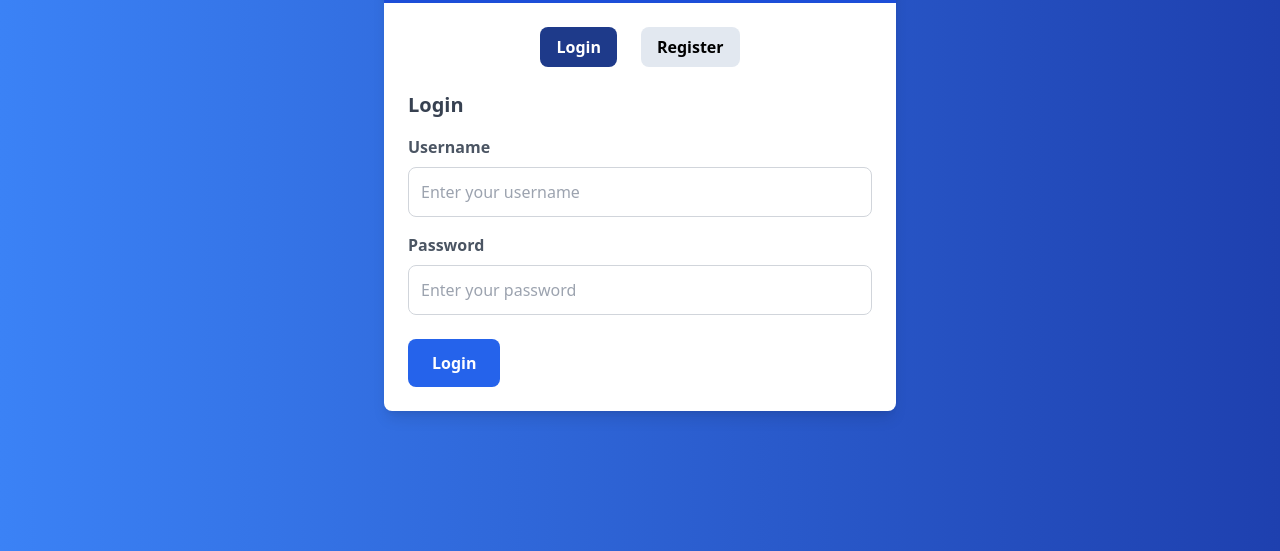
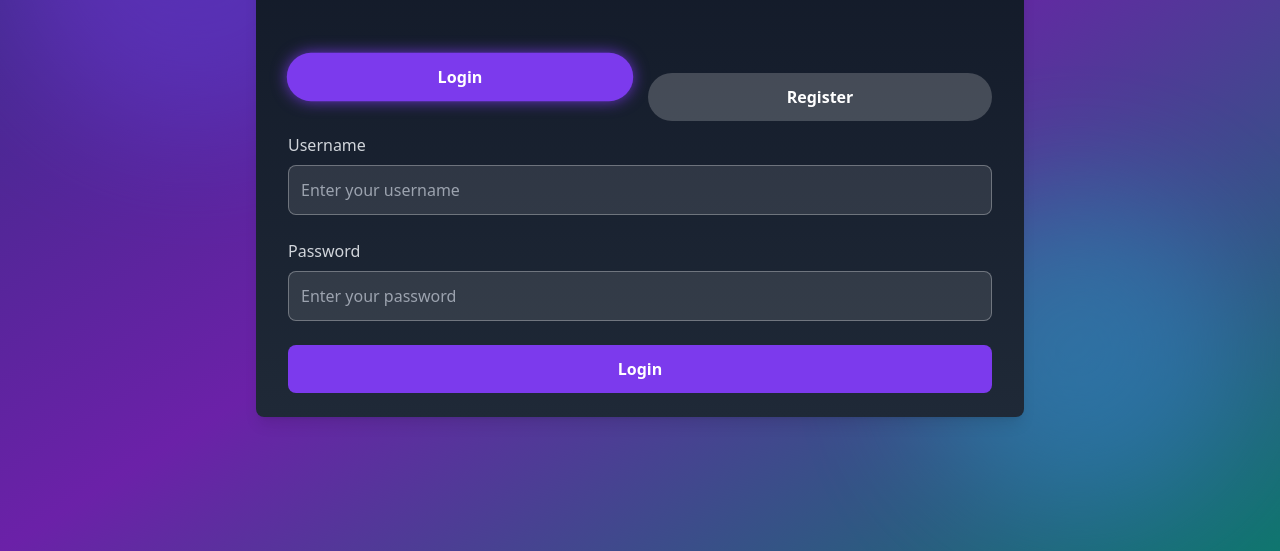
Before and after one commit to prakash2903/christmas-hackathon, a plain HTML site: page frontend/index.html in a window 1280 px wide. Shown: the part 249-800 px from the top of the page. Drawn offline with nearby package versions, Linux system fonts and the light colour scheme.

Commit message:
add transitions - index

```diff
--- a/frontend/index.html
+++ b/frontend/index.html
@@ -3,131 +3,149 @@
 <head>
     <meta charset="UTF-8">
     <meta name="viewport" content="width=device-width, initial-scale=1.0">
-    <title>Welcome | Personal Data Vault</title>
+    <title>Welcome | Data Vault</title>
     <script src="https://cdn.tailwindcss.com"></script>
+    <script src="https://cdnjs.cloudflare.com/ajax/libs/gsap/3.12.2/gsap.min.js"></script>
 </head>
-<body class="bg-gradient-to-r from-blue-500 to-blue-800 min-h-screen flex items-center justify-center">
-    <div class="max-w-lg w-full bg-white rounded-lg shadow-lg overflow-hidden">
+<body class="bg-gradient-to-br from-indigo-900 via-purple-800 to-teal-700 min-h-screen flex items-center justify-center overflow-hidden">
+    <!-- Background Illustration -->
+    <div class="absolute inset-0 overflow-hidden z-0">
+        <div class="absolute top-0 left-0 w-96 h-96 bg-gradient-to-br from-purple-600 to-indigo-600 opacity-40 rounded-full blur-3xl"></div>
+        <div class="absolute bottom-10 right-10 w-80 h-80 bg-gradient-to-br from-teal-500 to-blue-500 opacity-40 rounded-full blur-3xl"></div>
+    </div>
+
+    <!-- Content Container -->
+    <div class="relative z-10 max-w-3xl w-full bg-opacity-80 backdrop-blur-lg bg-gradient-to-t from-gray-800 to-gray-900 rounded-lg shadow-lg">
         <!-- Header -->
-        <div class="bg-blue-700 text-white text-center py-6">
-            <h1 class="text-3xl font-bold">Welcome to Personal Data Vault</h1>
-            <p class="mt-2 text-sm">Securely upload, encrypt, and manage your files</p>
+        <div class="text-center py-8">
+            <h1 class="text-5xl font-extrabold text-white tracking-wide">Welcome to DataVault</h1>
+            <p class="mt-3 text-gray-400 text-sm">Secure, Encrypt, and Manage your files with futuristic technology</p>
         </div>
 
-        <!-- Forms -->
-        <div class="p-6">
-            <!-- Tab Navigation -->
-            <div class="flex justify-center space-x-6 mb-6">
+        <!-- Tabs and Forms -->
+        <div class="px-8 py-6">
+            <!-- Tabs -->
+            <div class="flex justify-center space-x-4 mb-8">
                 <button id="login-tab" class="tab-button active">Login</button>
                 <button id="register-tab" class="tab-button">Register</button>
             </div>
 
             <!-- Login Form -->
             <form id="login-form" class="form-content">
-                <h2 class="text-xl font-bold mb-4 text-gray-700">Login</h2>
-                <div class="mb-4">
-                    <label for="login-username" class="block text-gray-600 font-bold mb-2">Username</label>
+                <div class="mb-6">
+                    <label for="login-username" class="block text-gray-300 mb-2">Username</label>
                     <input type="text" id="login-username" placeholder="Enter your username" class="input-field">
                 </div>
                 <div class="mb-6">
-                    <label for="login-password" class="block text-gray-600 font-bold mb-2">Password</label>
+                    <label for="login-password" class="block text-gray-300 mb-2">Password</label>
                     <input type="password" id="login-password" placeholder="Enter your password" class="input-field">
                 </div>
-                <button type="submit" class="btn-primary">Login</button>
+                <button type="submit" class="btn-primary w-full">Login</button>
             </form>
 
             <!-- Register Form -->
             <form id="register-form" class="form-content hidden">
-                <h2 class="text-xl font-bold mb-4 text-gray-700">Register</h2>
-                <div class="mb-4">
-                    <label for="register-username" class="block text-gray-600 font-bold mb-2">Username</label>
+                <div class="mb-6">
+                    <label for="register-username" class="block text-gray-300 mb-2">Username</label>
                     <input type="text" id="register-username" placeholder="Choose a username" class="input-field">
                 </div>
                 <div class="mb-6">
-                    <label for="register-password" class="block text-gray-600 font-bold mb-2">Password</label>
+                    <label for="register-password" class="block text-gray-300 mb-2">Password</label>
                     <input type="password" id="register-password" placeholder="Choose a password" class="input-field">
                 </div>
-                <button type="submit" class="btn-primary">Register</button>
+                <button type="submit" class="btn-primary w-full">Register</button>
             </form>
         </div>
     </div>
 
+    <!-- GSAP Animation -->
     <script>
-        // Toggle between login and register forms
+        // Form Toggle with Fade Animations
         const loginTab = document.getElementById('login-tab');
         const registerTab = document.getElementById('register-tab');
         const loginForm = document.getElementById('login-form');
         const registerForm = document.getElementById('register-form');
 
         loginTab.addEventListener('click', () => {
-            loginForm.classList.remove('hidden');
-            registerForm.classList.add('hidden');
+            gsap.to(registerForm, { opacity: 0, duration: 0.3, onComplete: () => {
+                registerForm.classList.add('hidden');
+                loginForm.classList.remove('hidden');
+                gsap.fromTo(loginForm, { opacity: 0 }, { opacity: 1, duration: 0.3 });
+            }});
             loginTab.classList.add('active');
             registerTab.classList.remove('active');
         });
 
         registerTab.addEventListener('click', () => {
-            loginForm.classList.add('hidden');
-            registerForm.classList.remove('hidden');
+            gsap.to(loginForm, { opacity: 0, duration: 0.3, onComplete: () => {
+                loginForm.classList.add('hidden');
+                registerForm.classList.remove('hidden');
+                gsap.fromTo(registerForm, { opacity: 0 }, { opacity: 1, duration: 0.3 });
+            }});
+            registerTab.classList.add('active');
             loginTab.classList.remove('active');
-            registerTab.classList.add('active');
         });
+
+        // Initial GSAP Animations
+        gsap.from(".tab-button", { opacity: 0, y: 20, duration: 0.8, stagger: 0.2 });
+        gsap.from(".form-content", { opacity: 0, duration: 1, delay: 0.5 });
+        gsap.from("h1", { opacity: 0, y: -50, duration: 1 });
     </script>
 
+    <!-- Styles -->
     <style>
         .tab-button {
-            background-color: #e2e8f0;
-            padding: 0.5rem 1rem;
+            flex: 1;
+            padding: 0.75rem;
             font-weight: bold;
-            border-radius: 0.5rem;
+            border-radius: 9999px;
+            background-color: rgba(255, 255, 255, 0.2);
+            color: white;
             cursor: pointer;
-            transition: background-color 0.3s;
+            transition: background-color 0.3s, transform 0.2s;
+            text-align: center;
         }
         .tab-button.active {
-            background-color: #1e3a8a;
-            color: white;
+            background-color: #7c3aed;
+            transform: scale(1.1);
+            box-shadow: 0 0 15px rgba(124, 58, 237, 0.8);
         }
         .tab-button:hover {
-            background-color: #cbd5e1;
-        }
-        .form-content {
-            animation: fadeIn 0.3s ease-in-out;
+            background-color: rgba(255, 255, 255, 0.4);
         }
         .input-field {
             width: 100%;
             padding: 0.75rem;
-            border: 1px solid #d1d5db;
+            border: 1px solid rgba(255, 255, 255, 0.3);
+            background-color: rgba(255, 255, 255, 0.1);
             border-radius: 0.5rem;
             font-size: 1rem;
+            color: white;
+            transition: border-color 0.3s;
         }
         .input-field:focus {
             outline: none;
-            border-color: #2563eb;
+            border-color: #7c3aed;
         }
         .btn-primary {
-            background-color: #2563eb;
+            background-color: #7c3aed;
             color: white;
             padding: 0.75rem 1.5rem;
             font-size: 1rem;
             border-radius: 0.5rem;
             font-weight: bold;
-            transition: background-color 0.3s;
+            transition: background-color 0.3s, transform 0.2s;
         }
         .btn-primary:hover {
-            background-color: #1d4ed8;
+            background-color: #5b21b6;
+            transform: scale(1.05);
         }
         .hidden {
             display: none;
         }
-        @keyframes fadeIn {
-            from {
-                opacity: 0;
-                transform: translateY(-10px);
-            }
-            to {
-                opacity: 1;
-                transform: translateY(0);
-            }
+        .flex {
+            display: flex;
+            align-items: center;
         }
     </style>
     <script src="script.js"></script>
```
